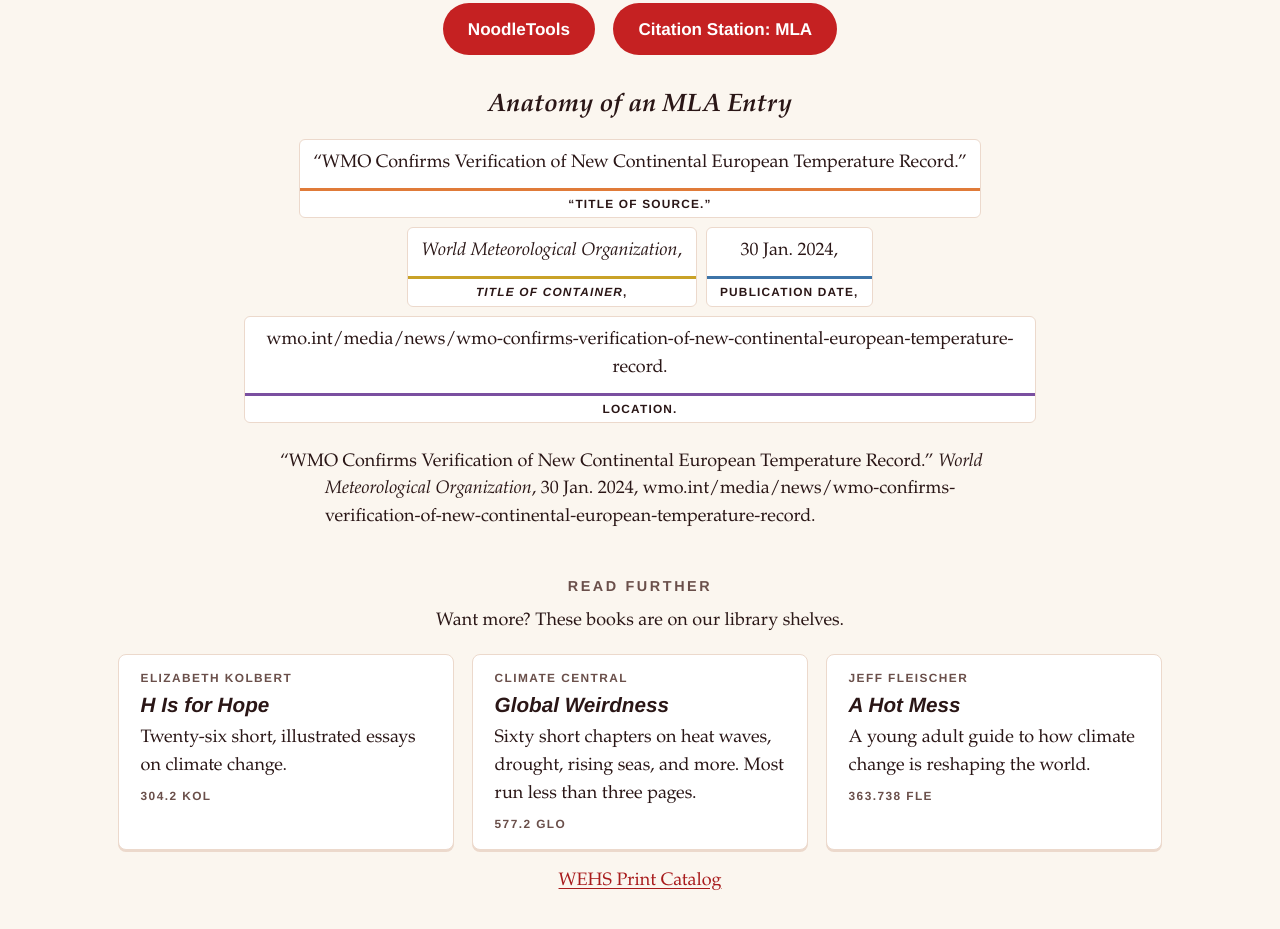
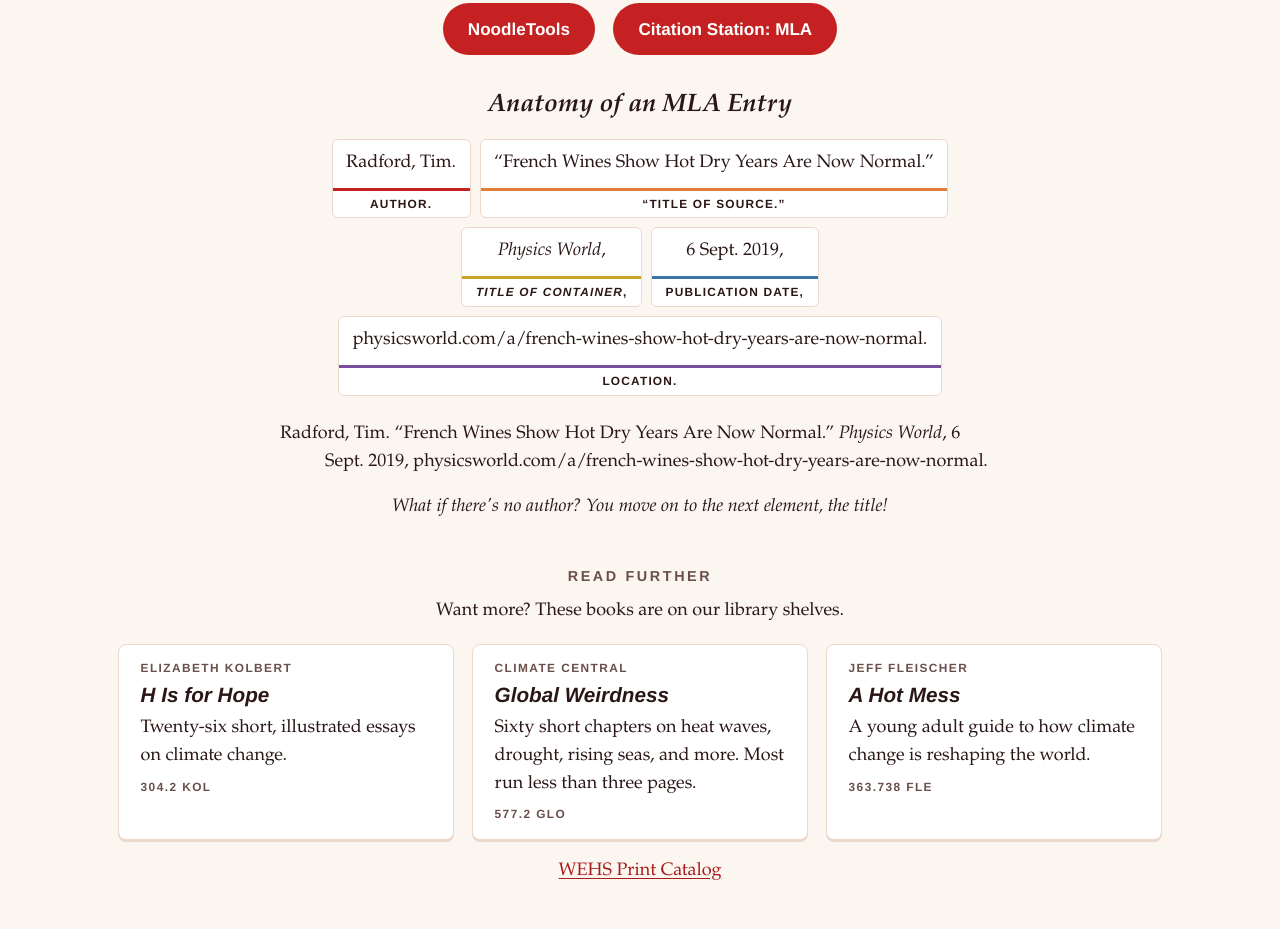
Before and after one commit to mistertlibrary/cambiamentoclimatico, a plain HTML site: page index.html in a window 1280 px wide. Shown: the part 8426-9355 px from the top of the page. Drawn offline with Linux system fonts and the light colour scheme; a web font is replaced by a local one.

Commit message:
Update index.html

```diff
--- a/index.html
+++ b/index.html
@@ -105,9 +105,10 @@ main{max-width:1080px;margin:0 auto;padding:0 18px 3rem}
 .mla .el{display:flex;flex-direction:column;border-radius:6px;overflow:hidden;border:1px solid var(--rule);background:var(--card);max-width:100%}
 .mla .val{padding:.55rem .75rem;overflow-wrap:anywhere}
 .mla .lab{padding:.35rem .75rem;font:700 .66rem/1.2 var(--sans);letter-spacing:.1em;text-transform:uppercase;border-top:3px solid var(--k)}
-.mla .e2{--k:#e07b39}.mla .e3{--k:#c9a227}.mla .e5{--k:#3d74a8}.mla .e6{--k:#7a4fa0}
+.mla .e1{--k:#c52122}.mla .e2{--k:#e07b39}.mla .e3{--k:#c9a227}.mla .e5{--k:#3d74a8}.mla .e6{--k:#7a4fa0}
 html[data-theme="contrast"] .mla .lab{border-top-color:#fff}
 .mla-whole{margin:1.4rem auto 0;max-width:40rem;padding-left:2.5rem;text-indent:-2.5rem;text-align:left;overflow-wrap:anywhere}
+.mla-note{margin:1rem auto 0;max-width:40rem;font-style:italic}
 .shelf{margin-top:2.6rem}
 .shelf h3{font:700 .8rem/1 var(--sans);letter-spacing:.18em;text-transform:uppercase;color:var(--muted);margin-bottom:.8rem}
 .shelf-intro{text-align:center;margin:0 0 1rem}
@@ -275,8 +276,9 @@ html[data-theme="contrast"] .stamps a:hover,html[data-theme="contrast"] .btn{col
 <p class="intro">Every source and every image on your poster must be accompanied by a citation. Make sure you feature a Works Cited section on your poster or attach a separate page to it!</p>
 <div class="btns"><a class="btn" href="https://my.noodletools.com/" target="_blank" rel="noopener">NoodleTools<span class="vh"> (opens in a new tab)</span></a><a class="btn" href="https://mistertlibrary.github.io/mla/" target="_blank" rel="noopener">Citation Station: MLA<span class="vh"> (opens in a new tab)</span></a></div>
 <div class="anatomy"><h3>Anatomy of an MLA Entry</h3>
-<ol class="mla"><li class="el e2"><span class="val">“WMO Confirms Verification of New Continental European Temperature Record.”</span><span class="lab">“Title of Source.”</span></li><li class="el e3"><span class="val"><i>World Meteorological Organization</i>,</span><span class="lab"><i>Title of Container</i>,</span></li><li class="el e5"><span class="val">30 Jan. 2024,</span><span class="lab">Publication Date,</span></li><li class="el e6"><span class="val">wmo.int/media/news/wmo-confirms-verification-of-new-continental-european-temperature-record.</span><span class="lab">Location.</span></li></ol>
-<p class="mla-whole">“WMO Confirms Verification of New Continental European Temperature Record.” <i>World Meteorological Organization</i>, 30 Jan. 2024, wmo.int/media/news/wmo-confirms-verification-of-new-continental-european-temperature-record.</p></div>
+<ol class="mla"><li class="el e1"><span class="val">Radford, Tim.</span><span class="lab">Author.</span></li><li class="el e2"><span class="val">“French Wines Show Hot Dry Years Are Now Normal.”</span><span class="lab">“Title of Source.”</span></li><li class="el e3"><span class="val"><i>Physics World</i>,</span><span class="lab"><i>Title of Container</i>,</span></li><li class="el e5"><span class="val">6 Sept. 2019,</span><span class="lab">Publication Date,</span></li><li class="el e6"><span class="val">physicsworld.com/a/french-wines-show-hot-dry-years-are-now-normal.</span><span class="lab">Location.</span></li></ol>
+<p class="mla-whole">Radford, Tim. “French Wines Show Hot Dry Years Are Now Normal.” <i>Physics World</i>, 6 Sept. 2019, physicsworld.com/a/french-wines-show-hot-dry-years-are-now-normal.</p>
+<p class="mla-note">What if there's no author? You move on to the next element, the title!</p></div>
 <div class="shelf"><h3>Read Further</h3><p class="shelf-intro">Want more? These books are on our library shelves.</p>
 <ul class="links">
 <li class="card book"><span class="host">Elizabeth Kolbert</span><span class="name"><i>H Is for Hope</i></span><p>Twenty-six short, illustrated essays on climate change.</p><span class="call">304.2 KOL</span></li>
```
